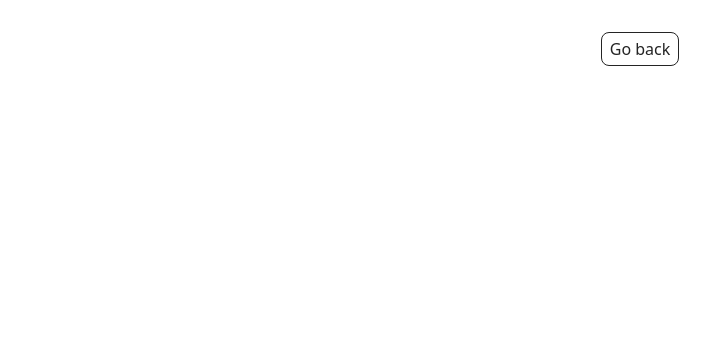
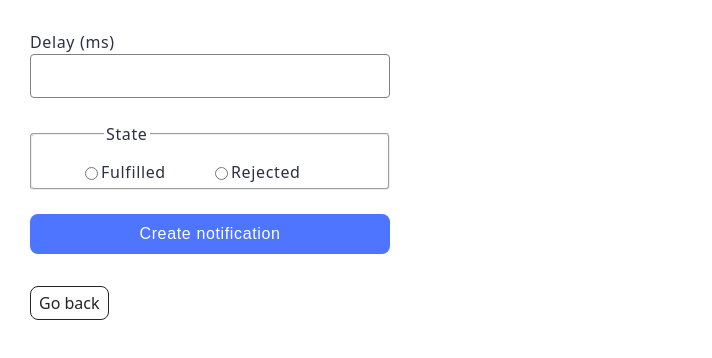
Before and after one commit to Liska-iriska/goit-js-hw-10, a website built with Vite: page src/2-snackbar.html in a window 1280 px wide. Shown: the whole page, without its empty margins (0-712 px from the left). Built offline with nearby package versions, Linux system fonts and the light colour scheme.

Commit message:
Finish 2nd task

```diff
--- a/src/2-snackbar.html
+++ b/src/2-snackbar.html
@@ -9,8 +9,27 @@
   </head>
   <body>
     <main>
-      <div class="container">
+      <div class="form-css">
+        <form class="form">
+          <label>
+            Delay (ms)
+            <input type="number" name="delay" required />
+          </label>
 
+          <fieldset>
+            <legend>State</legend>
+            <label>
+              <input type="radio" name="state" value="fulfilled" required />
+              Fulfilled
+            </label>
+            <label>
+              <input type="radio" name="state" value="rejected" required />
+              Rejected
+            </label>
+          </fieldset>
+
+          <button type="submit">Create notification</button>
+        </form>
 
         <a class="back-link" href="./index.html">Go back</a>
       </div>
--- a/src/css/snackbar.css
+++ b/src/css/snackbar.css
@@ -0,0 +1,91 @@
+.form-css {
+  justify-items: left;
+  padding: 30px;
+  width: 360px;
+}
+
+.form {
+  width: 360px;
+  text-align: left;
+  display: flex;
+  gap: 16px;
+  flex-direction: column;
+}
+
+label {
+  flex-direction: column;
+  display: flex;
+  font-weight: 400;
+  font-size: 16px;
+  margin-bottom: 8px;
+
+  /* line-height: 24px; */
+  line-height: 1.5;
+  letter-spacing: 0.04em;
+  color: #2e2f42;
+}
+
+fieldset label {
+  display: flex;
+  flex-direction: row;
+
+  width: 100%;
+}
+input {
+  border: 1px solid #808080;
+  border-radius: 4px;
+
+  height: 40px;
+  font-weight: 400;
+  font-size: 16px;
+
+  /* line-height: 24px; */
+  line-height: 1.5;
+  color: #2e2f42;
+}
+
+fieldset input {
+  height: auto;
+  width: auto;
+}
+legend {
+  margin-left: 24px;
+  margin-bottom: 14px;
+  font-weight: 400;
+  font-size: 16px;
+
+  /* line-height: 24px; */
+  line-height: 1.5;
+  letter-spacing: 0.04em;
+  color: #2e2f42;
+}
+fieldset {
+  border-radius: 4px;
+  stroke-width: 1px;
+  stroke: #808080;
+  height: 64px;
+  display: flex;
+  flex-direction: row;
+
+  margin: 0;
+  padding: 0;
+  justify-content: end;
+  padding: 0 48px;
+}
+
+button {
+  border-radius: 8px;
+  padding: 8px 16px;
+  width: 360px;
+  height: 40px;
+  background: #4e75ff;
+  border: none;
+  margin-top: 8px;
+  font-weight: 500;
+  font-size: 16px;
+
+  /* line-height: 24px; */
+  line-height: 1.5;
+  letter-spacing: 0.04em;
+  color: #fff;
+}
--- a/src/js/2-snackbar.js
+++ b/src/js/2-snackbar.js
@@ -0,0 +1,42 @@
+// Описаний у документації
+import iziToast from 'izitoast';
+// Додатковий імпорт стилів
+import 'izitoast/dist/css/iziToast.min.css';
+
+const form = document.querySelector('.form');
+
+form.addEventListener('submit', event => {
+  event.preventDefault();
+
+  const delay = Number(event.currentTarget.elements.delay.value);
+  const state = event.currentTarget.elements.state.value;
+
+  createPromise(delay, state)
+    .then(delay => {
+      iziToast.success({
+        title: 'OK',
+        message: `Fulfilled promise in ${delay}ms`,
+        position: 'topRight',
+      });
+    })
+    .catch(delay => {
+      iziToast.error({
+        title: 'Error',
+        message: `Rejected promise in ${delay}ms`,
+        position: 'topRight',
+      });
+    });
+  event.currentTarget.reset();
+});
+
+function createPromise(delay, state) {
+  return new Promise((resolve, reject) => {
+    setTimeout(() => {
+      if (state === 'fulfilled') {
+        resolve(delay);
+      } else {
+        reject(delay);
+      }
+    }, delay);
+  });
+}
```
